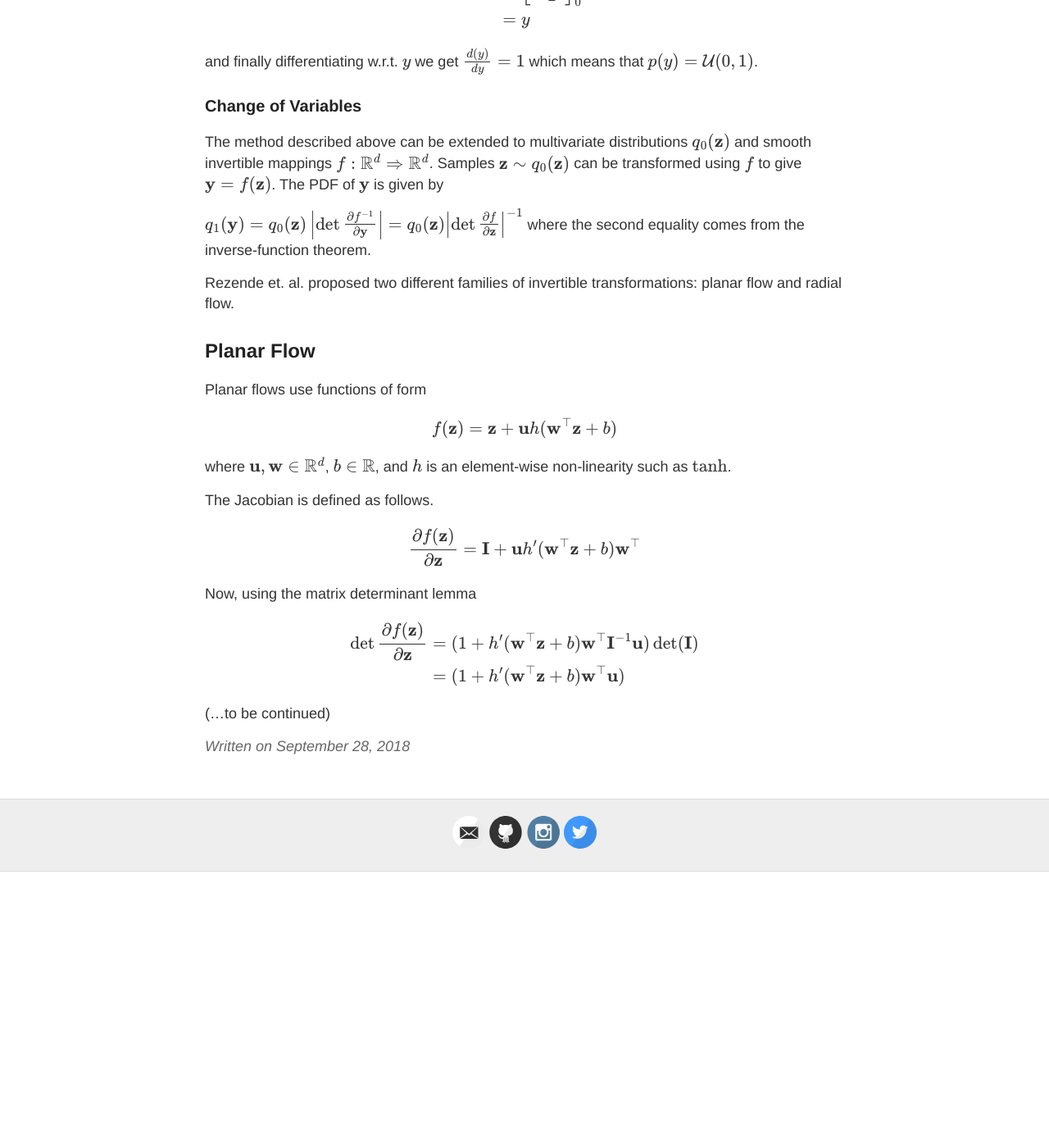
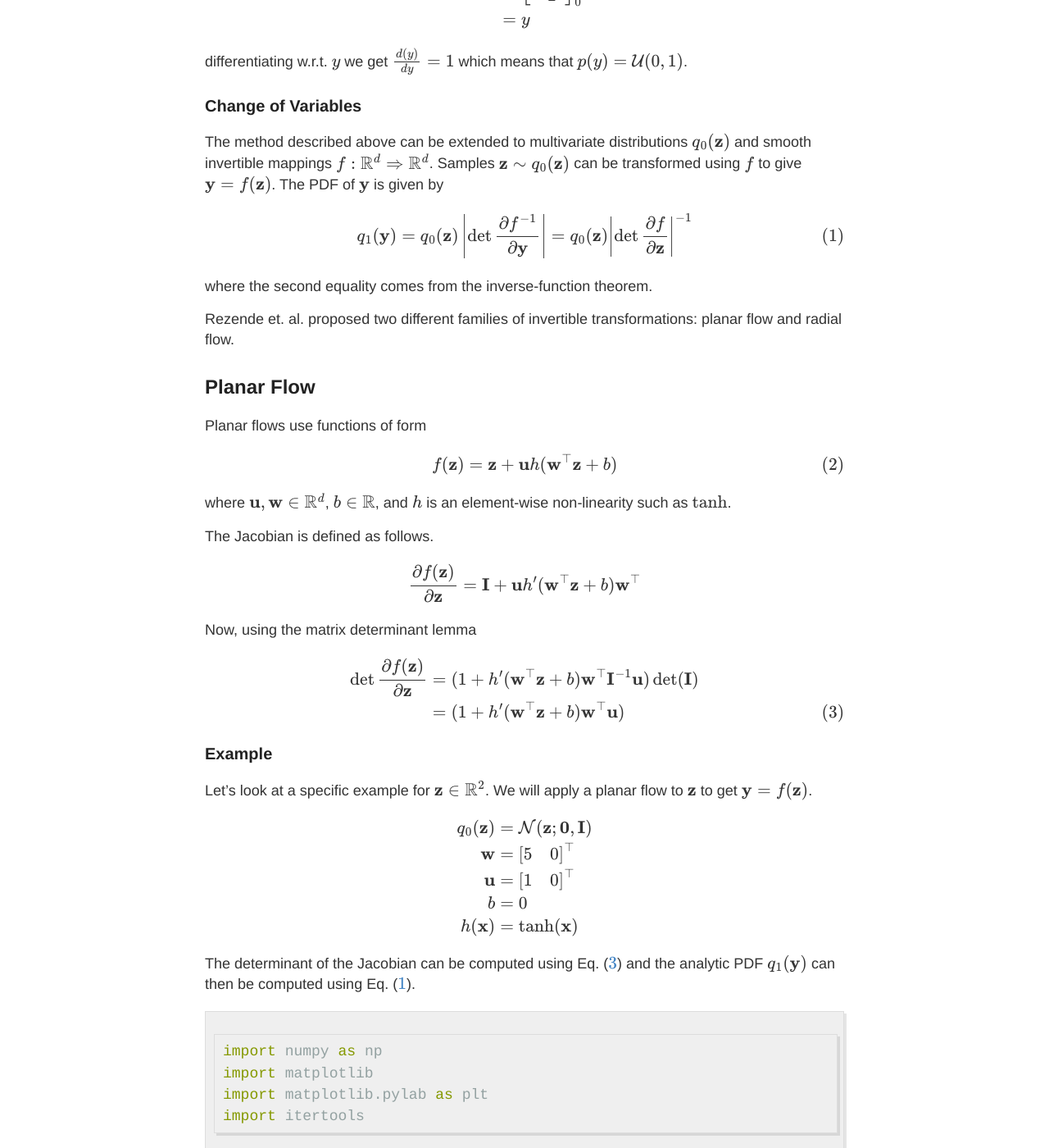
Before and after one commit to abdulfatir/abdulfatir.github.io, a Jekyll site: the page built from _posts/2018-9-28-Normalizing-Flows-Part-1.md, in a window 1280 px wide and 1400 px high, scrolled down 939 px. Shown: the whole window at 82% size. Built offline with Jekyll 4.4.1, drawn with Linux system fonts in a browser that asks for light colours; formulas are drawn with MathJax 3; comment, search, counter and statistics services are not loaded; before the commit the page ends 2002 px from its top, so only the background shows below that; some of the changed text lies outside the part shown.

Commit message:
Updated NF Part1

````diff
--- a/_layouts/default.html
+++ b/_layouts/default.html
@@ -11,7 +11,7 @@
     <!--[if lt IE 9]>
       <script src="http://html5shiv.googlecode.com/svn/trunk/html5.js"></script>
     <![endif]-->
-
+    <link rel="shortcut icon" type="image/png" href="{{ site.baseurl }}/images/icon.png" >
     <link rel="stylesheet" type="text/css" href="{{ site.baseurl }}/style.css" />
     <link rel="alternate" type="application/rss+xml" title="{{ site.name }} - {{ site.description }}" href="{{ site.baseurl }}/feed.xml" />
 
--- a/_posts/2018-9-28-Normalizing-Flows-Part-1.md
+++ b/_posts/2018-9-28-Normalizing-Flows-Part-1.md
@@ -40,15 +40,16 @@ F_{X}(\sqrt{y}) &= \int_{0}^{\sqrt{y}} p(x) dx\\
 \end{align}
 $$
 
-and finally differentiating w.r.t. $y$ we get $\frac{d(y)}{dy} = 1$ which means that $p(y) = \mathcal{U}(0,1)$.
+differentiating w.r.t. $y$ we get $\frac{d(y)}{dy} = 1$ which means that $p(y) = \mathcal{U}(0,1)$.
 
 ### Change of Variables
 
 The method described above can be extended to multivariate distributions $q_0(\mathbf{z})$ and smooth invertible mappings $f: \mathbb{R}^d\Rightarrow\mathbb{R}^d$. Samples $\mathbf{z} \sim q_0(\mathbf{z})$ can be transformed using $f$ to give $\mathbf{y}=f(\mathbf{z})$. The PDF of $\mathbf{y}$ is given by
 
 $$
-q_1(\mathbf{y}) = q_0(\mathbf{z})\left|\det \frac{\partial f^{-1}}{\partial \mathbf{y}}\right| = q_0(\mathbf{z})\left|\det \frac{\partial f}{\partial \mathbf{z}}\right|^{-1}
+q_1(\mathbf{y}) = q_0(\mathbf{z})\left|\det \frac{\partial f^{-1}}{\partial \mathbf{y}}\right| = q_0(\mathbf{z})\left|\det \frac{\partial f}{\partial \mathbf{z}}\right|^{-1}\tag{1}\label{eq:cov}
 $$
+
 where the second equality comes from the inverse-function theorem.
 
 Rezende et. al. proposed two different families of invertible transformations: planar flow and radial flow.
@@ -58,9 +59,10 @@ Rezende et. al. proposed two different families of invertible transformations: p
 Planar flows use functions of form
 
 $$
-\begin{align*}
+\begin{align}
 f(\mathbf{z}) = \mathbf{z} + \mathbf{u}h(\mathbf{w}^\top\mathbf{z} + b)
-\end{align*}
+\tag{2}
+\end{align}
 $$
 
 where $\mathbf{u},\mathbf{w}\in \mathbb{R}^d$, $b \in \mathbb{R}$, and $h$ is an element-wise non-linearity such as $\tanh$.
@@ -78,8 +80,34 @@ Now, using the matrix determinant lemma
 $$
 \begin{align*}
 \det\frac{\partial f(\mathbf{z})}{\partial \mathbf{z}} &= (1 + h'(\mathbf{w}^\top\mathbf{z} + b)\mathbf{w}^\top\mathbf{I}^{-1}\mathbf{u})\det(\mathbf{I})\\
-&=(1 + h'(\mathbf{w}^\top\mathbf{z} + b)\mathbf{w}^\top\mathbf{u})
+&=(1 + h'(\mathbf{w}^\top\mathbf{z} + b)\mathbf{w}^\top\mathbf{u})\tag{3}\label{eq:planarjacob}
 \end{align*}
 $$
 
+### Example
+
+Let's look at a specific example for $\mathbf{z}\in\mathbb{R}^2$. We will apply a planar flow to $\mathbf{z}$ to get $\mathbf{y} = f(\mathbf{z})$.
+
+$$
+\begin{align}
+q_0(\mathbf{z}) &= \mathcal{N}(\mathbf{z};\mathbf{0},\mathbf{I})\\
+\mathbf{w} &= \begin{bmatrix}5 & 0\end{bmatrix}^\top\\
+\mathbf{u} &= \begin{bmatrix}1 & 0\end{bmatrix}^\top\\
+b &= 0\\
+h(\mathbf{x}) &= \tanh(\mathbf{x})
+\end{align}
+$$
+
+The determinant of the Jacobian can be computed using Eq. ($\ref{eq:planarjacob}$) and the analytic PDF $q_1(\mathbf{y})$ can then be computed using Eq. ($\ref{eq:cov}$).
+
+```python
+import numpy as np
+import matplotlib
+import matplotlib.pylab as plt
+import itertools
+```
+
+
+
+
 (...to be continued)
````
Also changed, not shown: other parts of _posts/2018-9-28-Normalizing-Flows-Part-1.md (+1 -1 lines), 1 other file.
